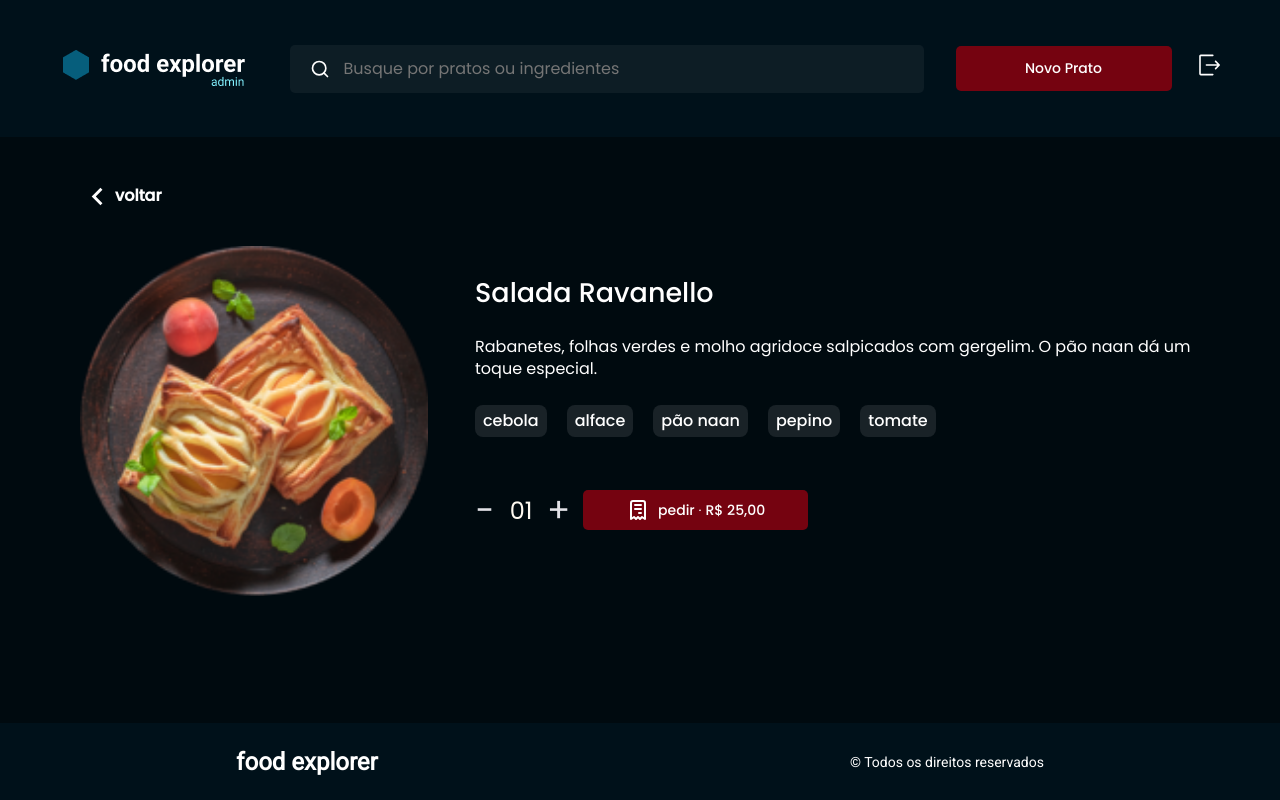
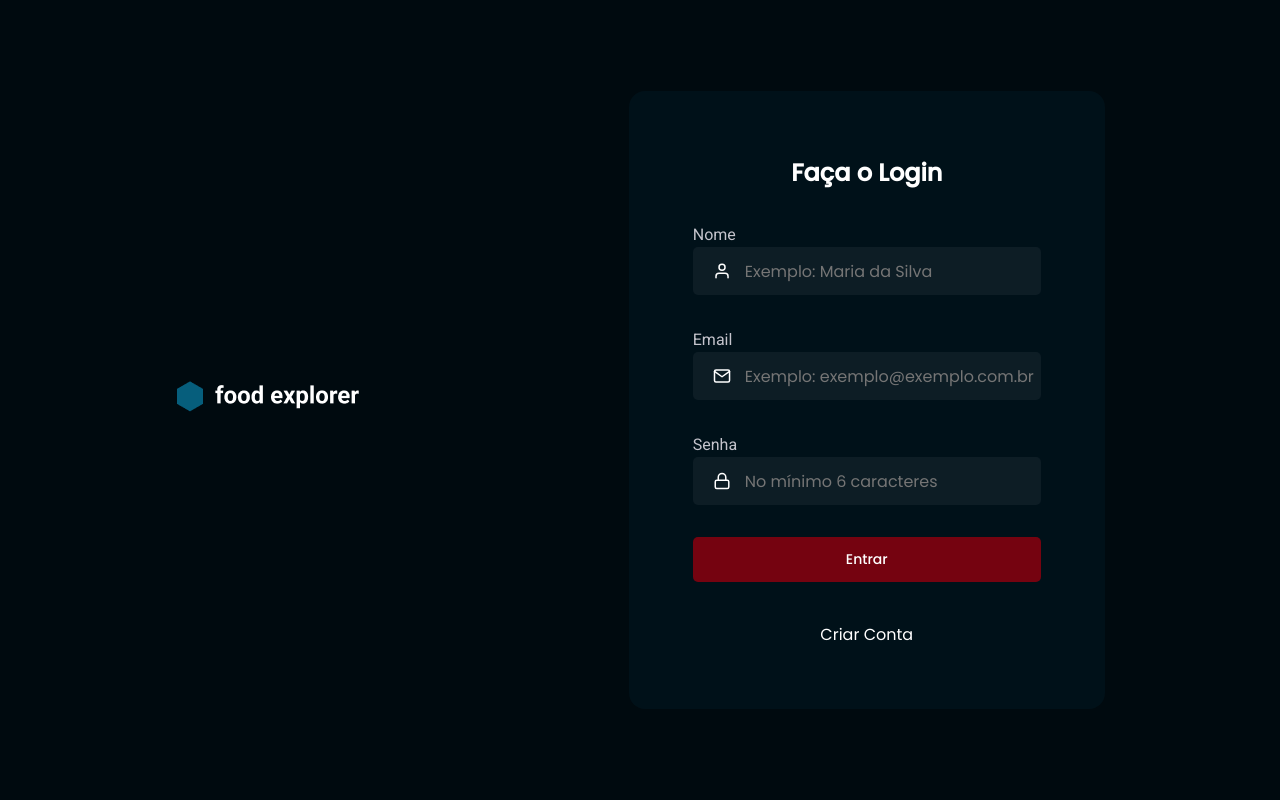
Before and after one commit to valdemirfilho/foodexplorer-test, a React (Vite) app: page / in a window 1280 px wide. Built offline with nearby package versions, Linux system fonts and the light colour scheme.

Commit message:
Alterações

```diff
--- a/src/main.jsx
+++ b/src/main.jsx
@@ -3,13 +3,13 @@ import ReactDOM from "react-dom/client";
 import { ThemeProvider } from "styled-components";
 import GlobalStyle from "./styles/global";
 import theme from "./styles/theme";
-import { Details } from "./pages/UserPages/Details";
+import { SignUp } from "./pages/LoginPages/SignUp";
 
 ReactDOM.createRoot(document.getElementById("root")).render(
   <React.StrictMode>
     <ThemeProvider theme={theme}>
       <GlobalStyle />
-      <Details />
+      <SignUp />
     </ThemeProvider>
   </React.StrictMode>
 );
```
